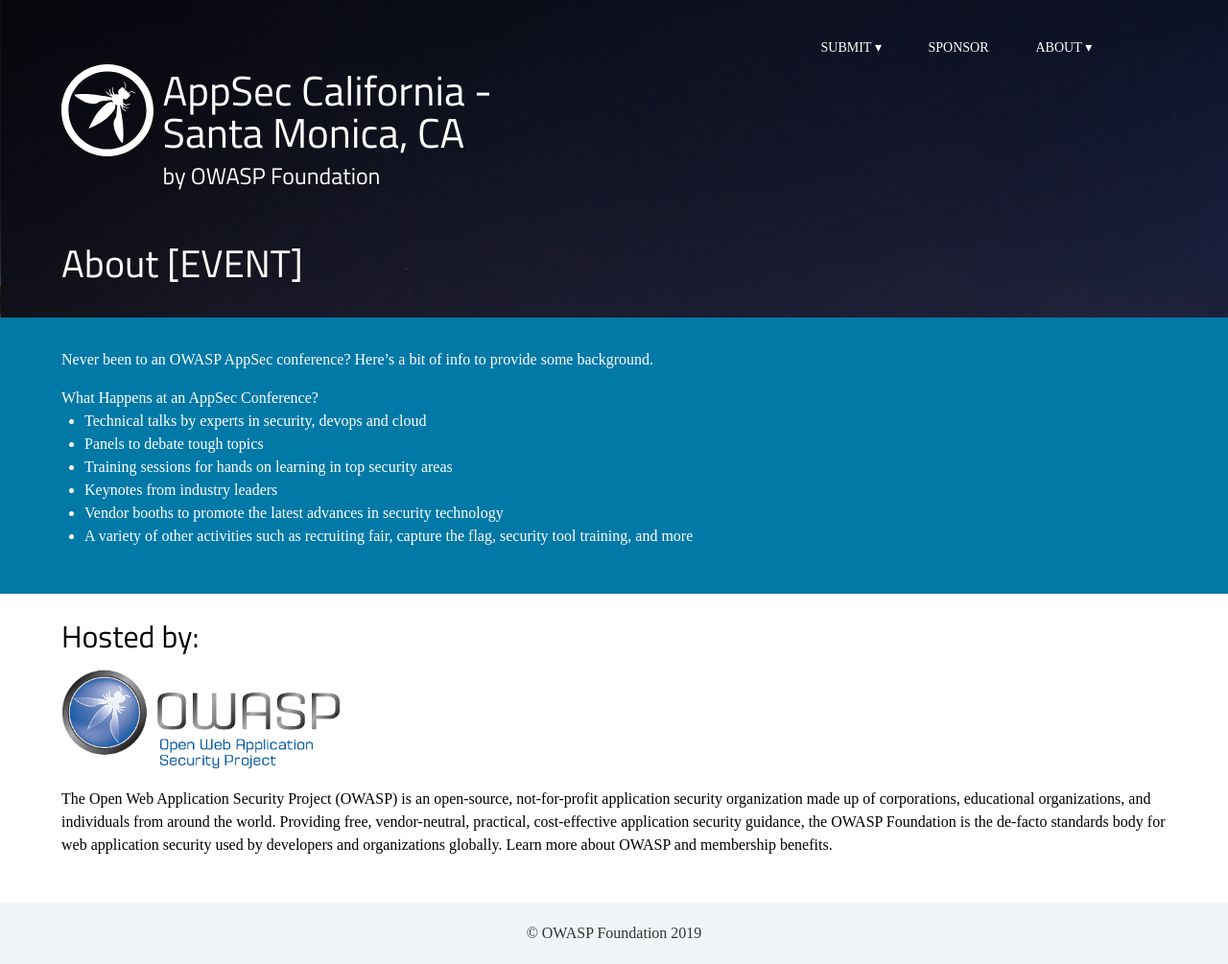
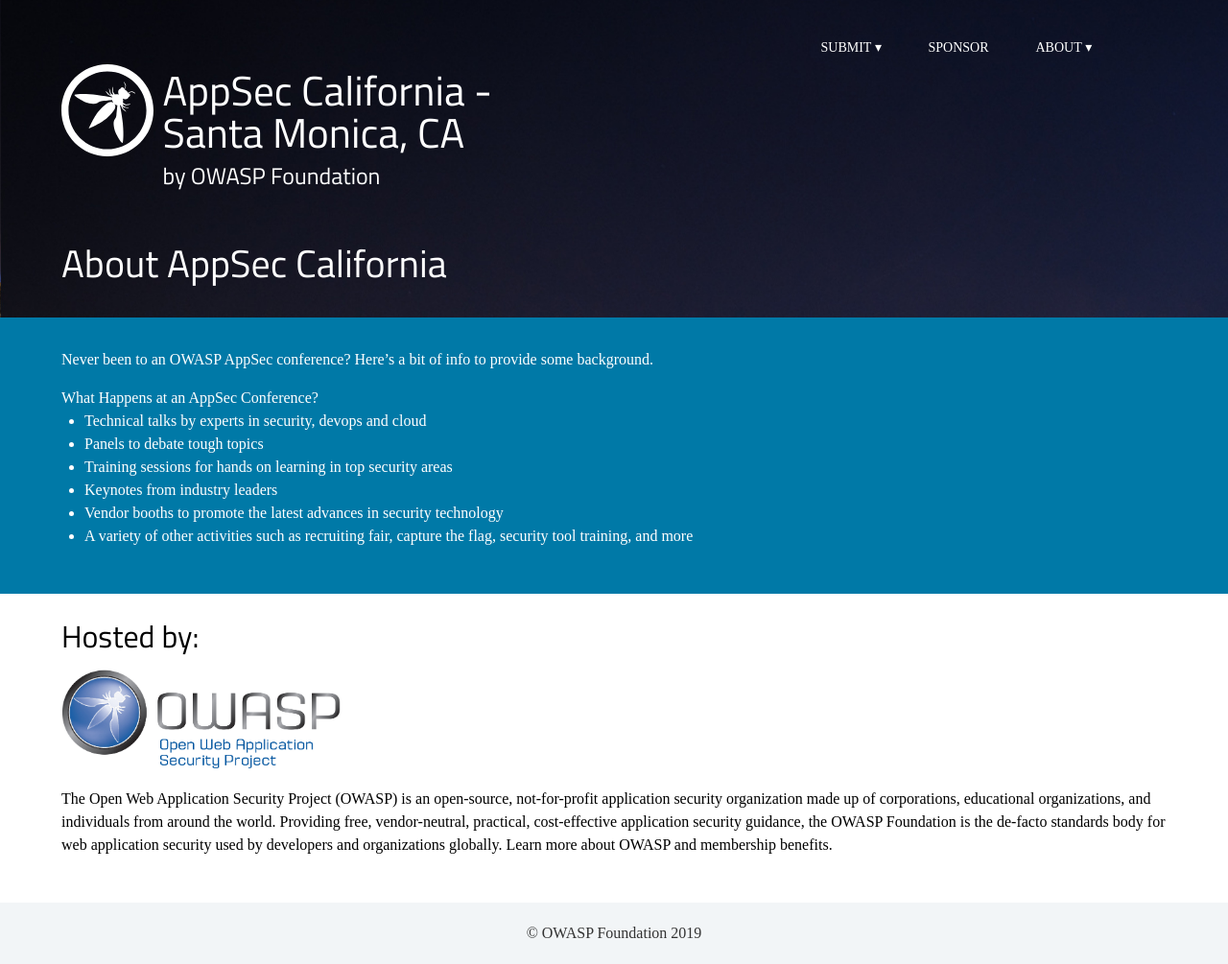
Before and after one commit to OWASP/2020-appseccalifornia, a Jekyll site: the page built from about/index.html, in a window 1280 px wide. Shown: the whole page at 96% size. Built offline with Jekyll 4.4.1, drawn with Linux system fonts in a browser that asks for light colours; some web fonts are replaced.

Commit message:
Replaced [EVENT template

```diff
--- a/_data/menus.yml
+++ b/_data/menus.yml
@@ -10,7 +10,7 @@
   items:
   - title: Code of Conduct
     url  : 'about/code-of-conduct'
-  - title: [EVENT]
+  - title: AppSec California
     url  : about/
   - title: Team
     url  : about/team
--- a/about/index.html
+++ b/about/index.html
@@ -1,6 +1,6 @@
 ---
 
-title: About [EVENT]
+title: About AppSec California
 layout: multisection
 
 ---
```
